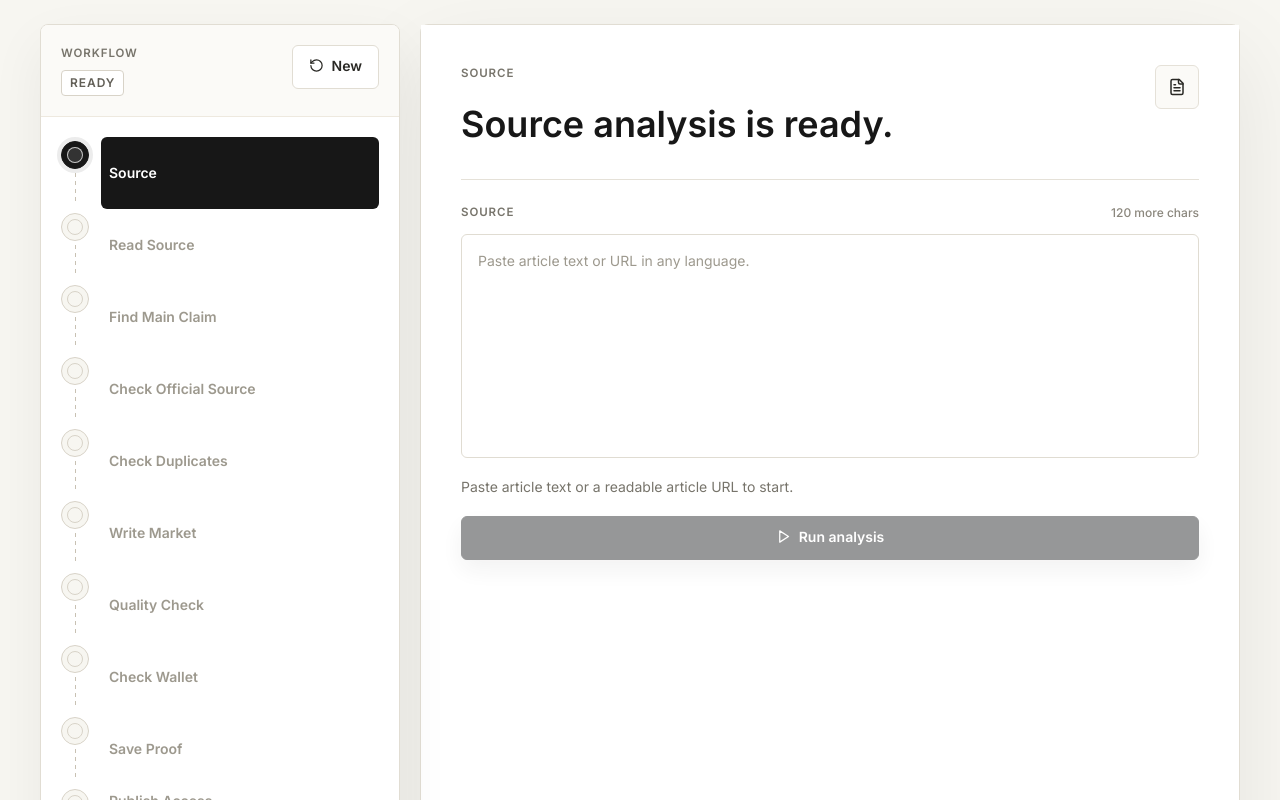
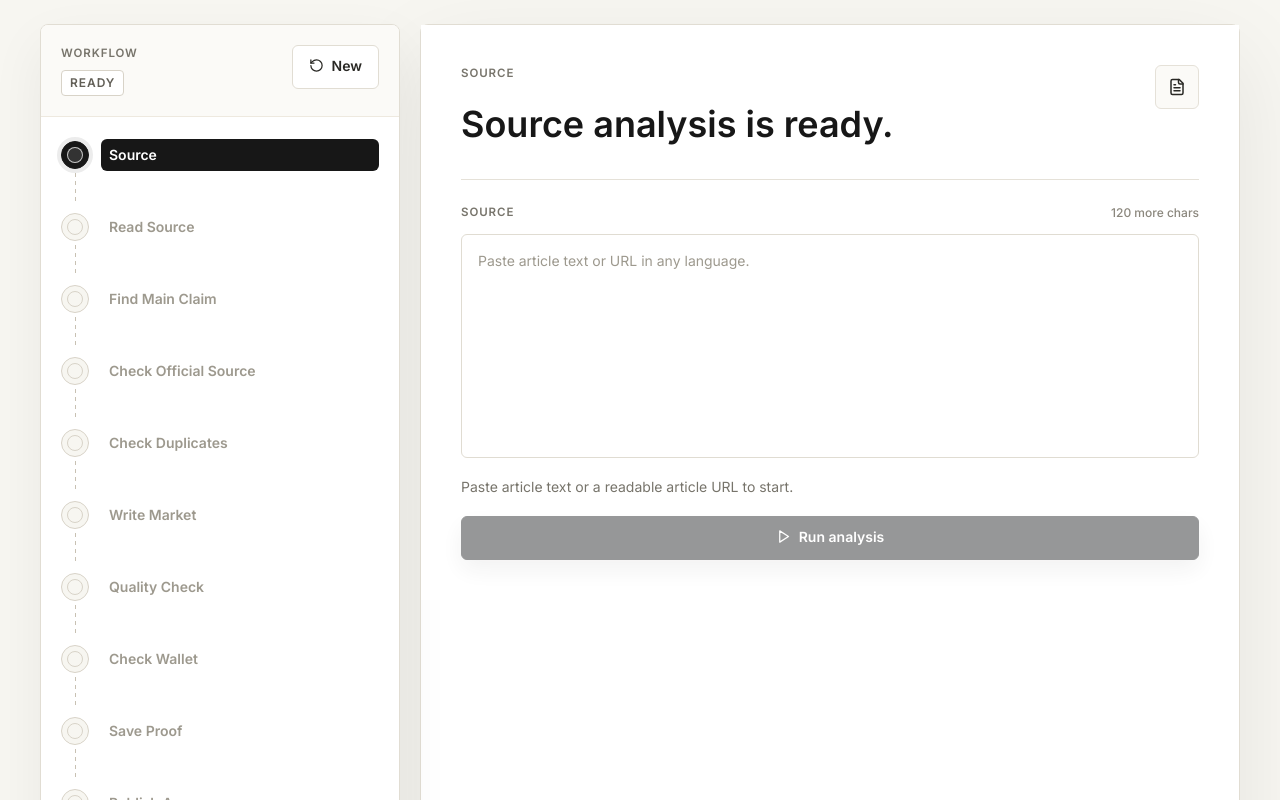
Before and after one commit to IFAKA/agorababel, a React (Vite) app: page / in a window 1280 px wide. Both pictures are taken after a click on the button "Analyze source". Built offline with nearby package versions, Linux system fonts and the light colour scheme.

Commit message:
Align workflow step labels

```diff
--- a/src/app/components/processing/ProcessingScreenView.tsx
+++ b/src/app/components/processing/ProcessingScreenView.tsx
@@ -480,7 +480,7 @@ function VerticalProgressRail({
                   if (!disabled) onSelectStep(step.id);
                 }}
                 disabled={disabled}
-                className={`min-w-0 rounded-md px-2 py-1.5 text-left transition-colors duration-200 disabled:cursor-not-allowed ${
+                className={`mt-0.5 min-w-0 self-start rounded-md px-2 py-1.5 text-left transition-colors duration-200 disabled:cursor-not-allowed ${
                   selected ? 'bg-[#171717] text-white' : disabled ? 'text-[#9D998E]' : 'text-[#292824] hover:bg-[#F7F6F1]'
                 }`}
               >
```
